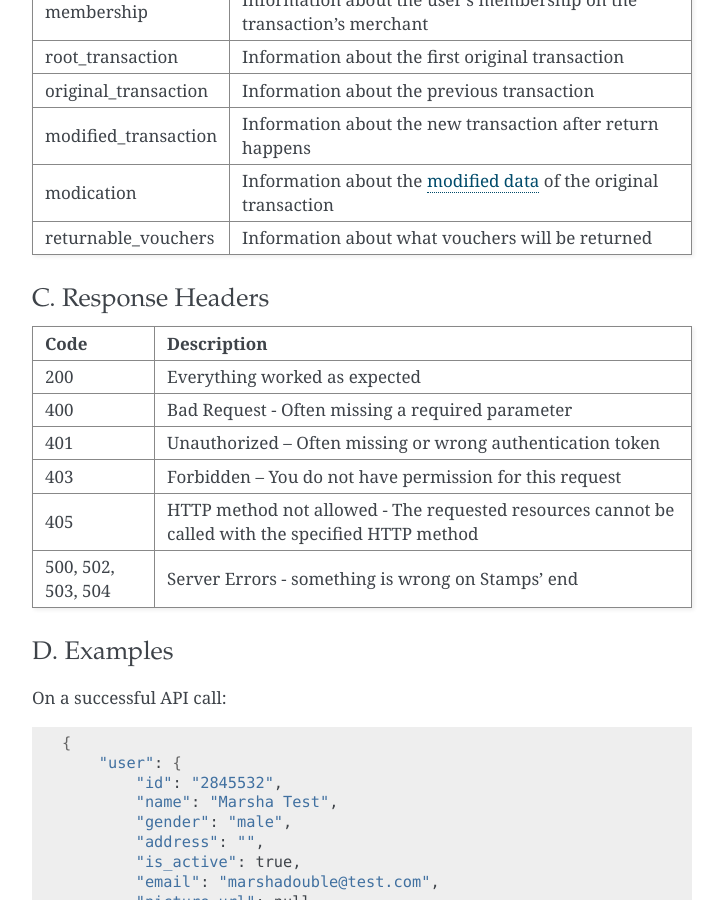
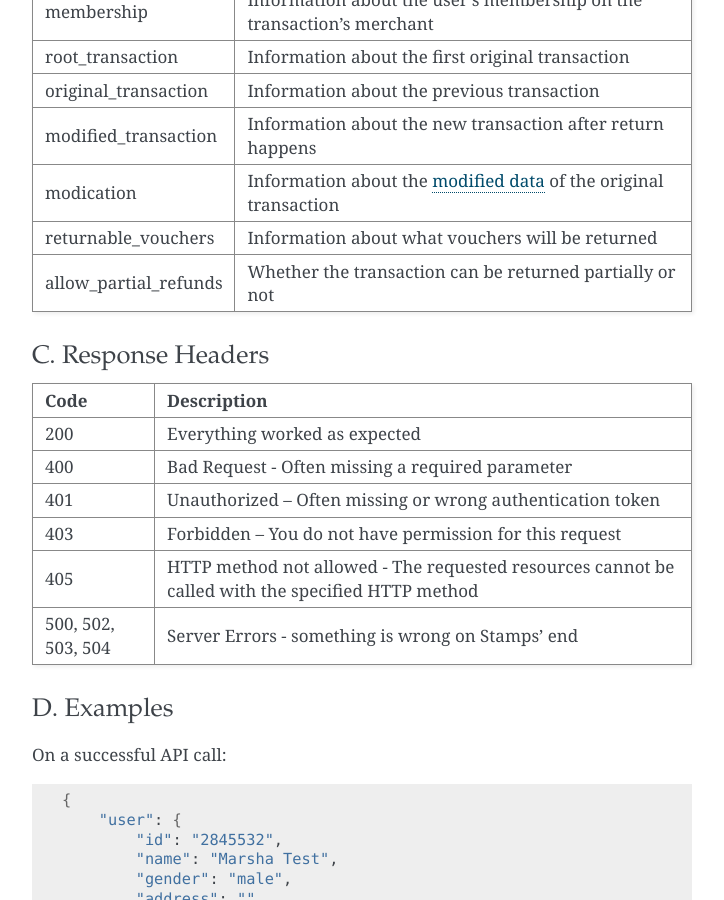
Before and after one commit to ui/stamps-api-docs, a Sphinx documentation site: the page built from source/klg_api.rst, in a window 1280 px wide and 900 px high, scrolled down 12250 px. Shown: the whole window, without its empty margins (388-1112 px from the left). Built offline with Sphinx 7.4.7, drawn with Linux system fonts in a browser that asks for light colours.

Commit message:
allow_partial_returns field

```diff
--- a/source/klg_api.rst
+++ b/source/klg_api.rst
@@ -523,17 +523,18 @@ B. Response Data
 
 Stamps responds to this API call with the following data (in JSON):
 
-==================== =============================================================================================
-Variable             Description
-==================== =============================================================================================
-user                 Information about this transaction's user
-membership           Information about the user's membership on the transaction's merchant
-root_transaction     Information about the first original transaction
-original_transaction Information about the previous transaction
-modified_transaction Information about the new transaction after return happens
-modication           Information about the :ref:`modified data <Modification Object>` of the original transaction
-returnable_vouchers  Information about what vouchers will be returned
-==================== =============================================================================================
+===================== ==============================================================================================
+Variable              Description
+===================== ==============================================================================================
+user                  Information about this transaction's user
+membership            Information about the user's membership on the transaction's merchant
+root_transaction      Information about the first original transaction
+original_transaction  Information about the previous transaction
+modified_transaction  Information about the new transaction after return happens
+modication            Information about the :ref:`modified data <Modification Object>` of the original transaction
+returnable_vouchers   Information about what vouchers will be returned
+allow_partial_refunds Whether the transaction can be returned partially or not
+===================== ==============================================================================================
 
 
 C. Response Headers
```
